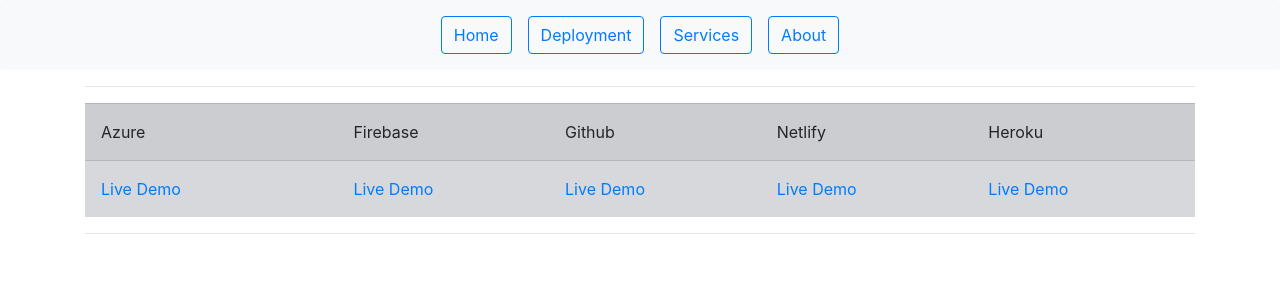
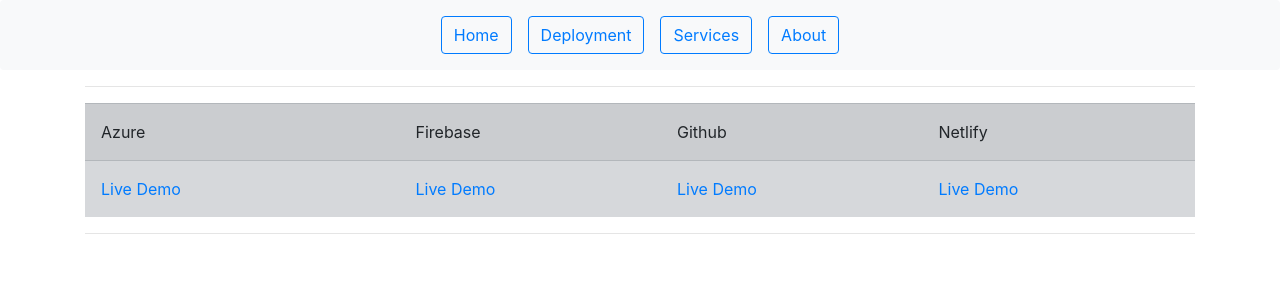
Before and after one commit to hardik6869/ReactJS, a React app: page /deployment in a window 1280 px wide. Shown: the top 300 px of the page. Built offline with nearby package versions, Linux system fonts and the light colour scheme.

Commit message:
Updated Readme & Deployment File

```diff
--- a/src/components/User/Deployment.tsx
+++ b/src/components/User/Deployment.tsx
@@ -1,5 +1,4 @@
 import React from 'react';
-import {Link} from 'react-router-dom';
 
 function Deployment() {
     return (
@@ -13,7 +12,7 @@ function Deployment() {
                             <td>Firebase</td>
                             <td>Github</td>
                             <td>Netlify</td>
-                            <td>Heroku</td>
+                            {/* <td>Heroku</td> */}
                         </tr>
                         <tr>
                             <td className="p-3">
@@ -36,11 +35,11 @@ function Deployment() {
                                     Live Demo
                                 </a>
                             </td>
-                            <td>
+                            {/* <td>
                                 <a href="https://create-deployment-app-p7.herokuapp.com/">
                                     Live Demo
                                 </a>
-                            </td>
+                            </td> */}
                         </tr>
                     </tbody>
                 </table>
```
Also changed, not shown: 1 other file (tests, documents, lock files or other folders).
